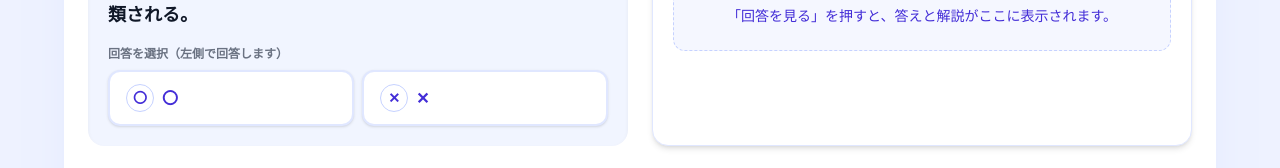
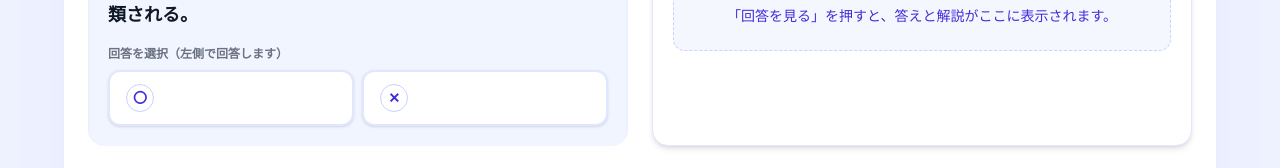
Before and after one commit to susumuiwamoto1717-stack/Aromatest, a Next.js app: page / in a window 1280 px wide. Shown: the part 599-767 px from the top of the page. Built offline with nearby package versions, Linux system fonts and the light colour scheme; a web font is replaced by a local one.

Commit message:
Hide duplicate label for ox choices

```diff
--- a/src/app/page.tsx
+++ b/src/app/page.tsx
@@ -469,6 +469,7 @@ export default function Home() {
                           const selectedStyle = isSelected
                             ? "border-indigo-500 bg-indigo-50 text-indigo-900"
                             : "border-indigo-100 bg-white text-indigo-700 hover:-translate-y-0.5 hover:shadow";
+                          const showLabel = questionType !== "ox";
                           return (
                             <button
                               key={opt.id}
@@ -479,7 +480,9 @@ export default function Home() {
                               <span className="mr-2 inline-flex h-7 w-7 items-center justify-center rounded-full border border-indigo-200 bg-white text-sm font-bold">
                                 {opt.id}
                               </span>
-                              <span className="align-middle">{opt.label}</span>
+                              {showLabel && (
+                                <span className="align-middle">{opt.label}</span>
+                              )}
                             </button>
                           );
                         })}
```
